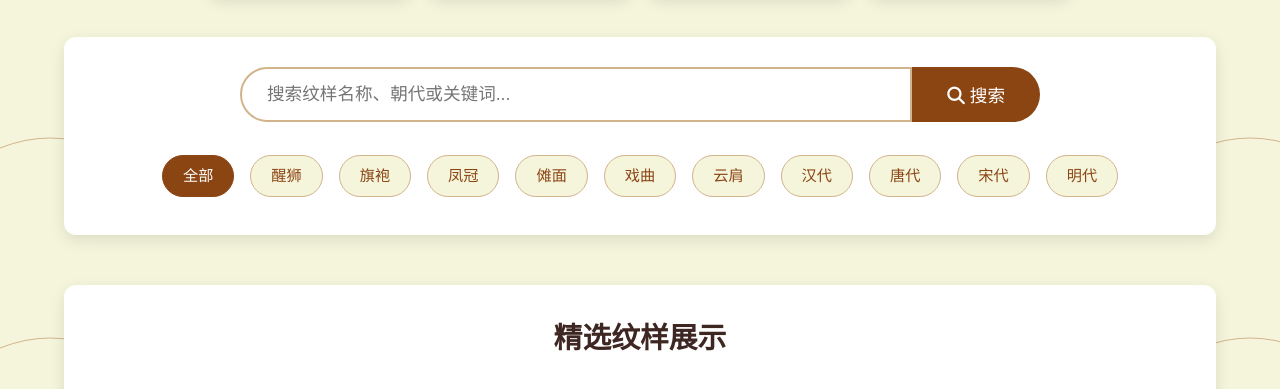
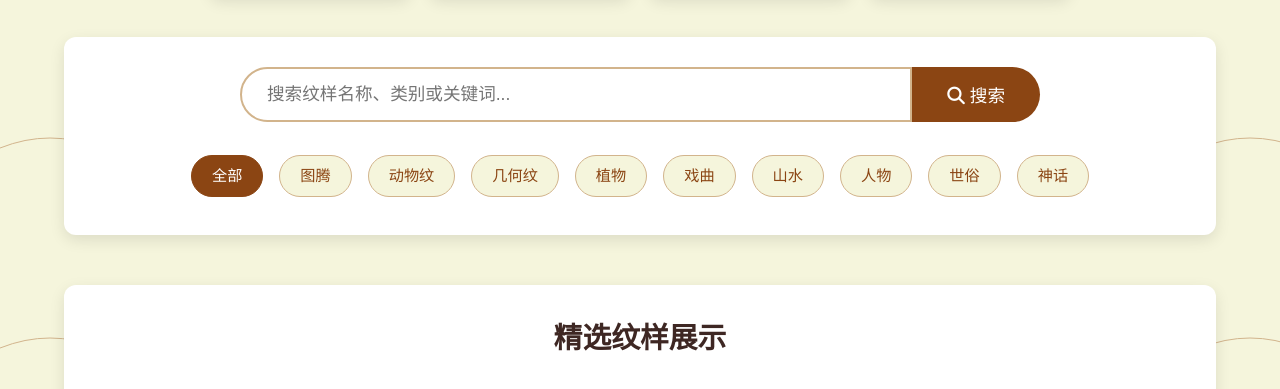
Before and after one commit to Wang-peiyuan0331/wenyang, a plain HTML site: page wenyang.html in a window 1280 px wide. Shown: the part 352-741 px from the top of the page. Drawn offline with Linux system fonts and the light colour scheme; grey boxes are pictures that could not be loaded.

Commit message:
修改wenyang.html

```diff
--- a/wenyang.html
+++ b/wenyang.html
@@ -52,7 +52,7 @@
     <!-- 搜索区域 -->
     <div class="search-section">
       <div class="search-box">
-        <input type="text" class="search-input" placeholder="搜索纹样名称、朝代或关键词...">
+        <input type="text" class="search-input" placeholder="搜索纹样名称、类别或关键词...">
         <button class="search-btn">
           <i class="fas fa-search"></i> 搜索
         </button>
@@ -60,16 +60,15 @@
 
       <div class="search-filters">
         <div class="filter-tag active">全部</div>
-        <div class="filter-tag">醒狮</div>
-        <div class="filter-tag">旗袍</div>
-        <div class="filter-tag">凤冠</div>
-        <div class="filter-tag">傩面</div>
+        <div class="filter-tag">图腾</div>
+        <div class="filter-tag">动物纹</div>
+        <div class="filter-tag">几何纹</div>
+        <div class="filter-tag">植物</div>
         <div class="filter-tag">戏曲</div>
-        <div class="filter-tag">云肩</div>
-        <div class="filter-tag">汉代</div>
-        <div class="filter-tag">唐代</div>
-        <div class="filter-tag">宋代</div>
-        <div class="filter-tag">明代</div>
+        <div class="filter-tag">山水</div>
+        <div class="filter-tag">人物</div>
+        <div class="filter-tag">世俗</div>
+        <div class="filter-tag">神话</div>
       </div>
     </div>
 
```
